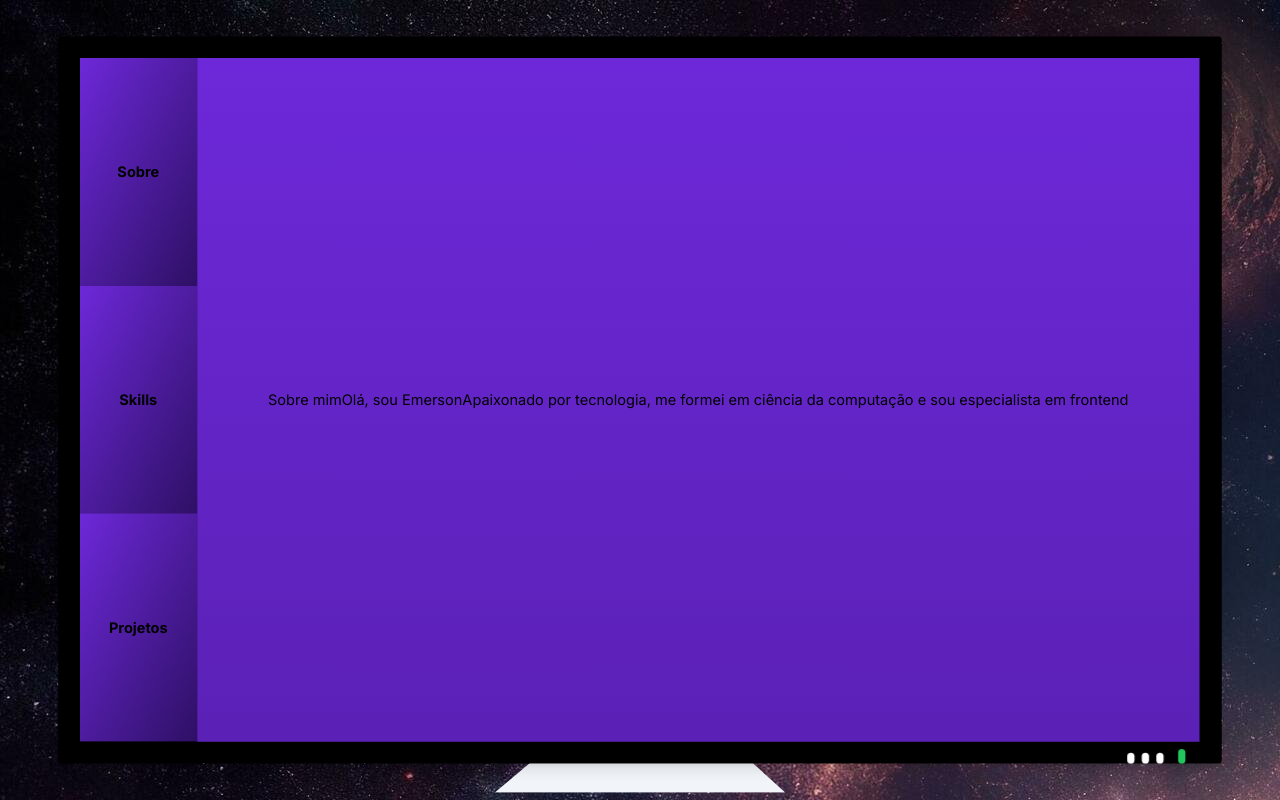
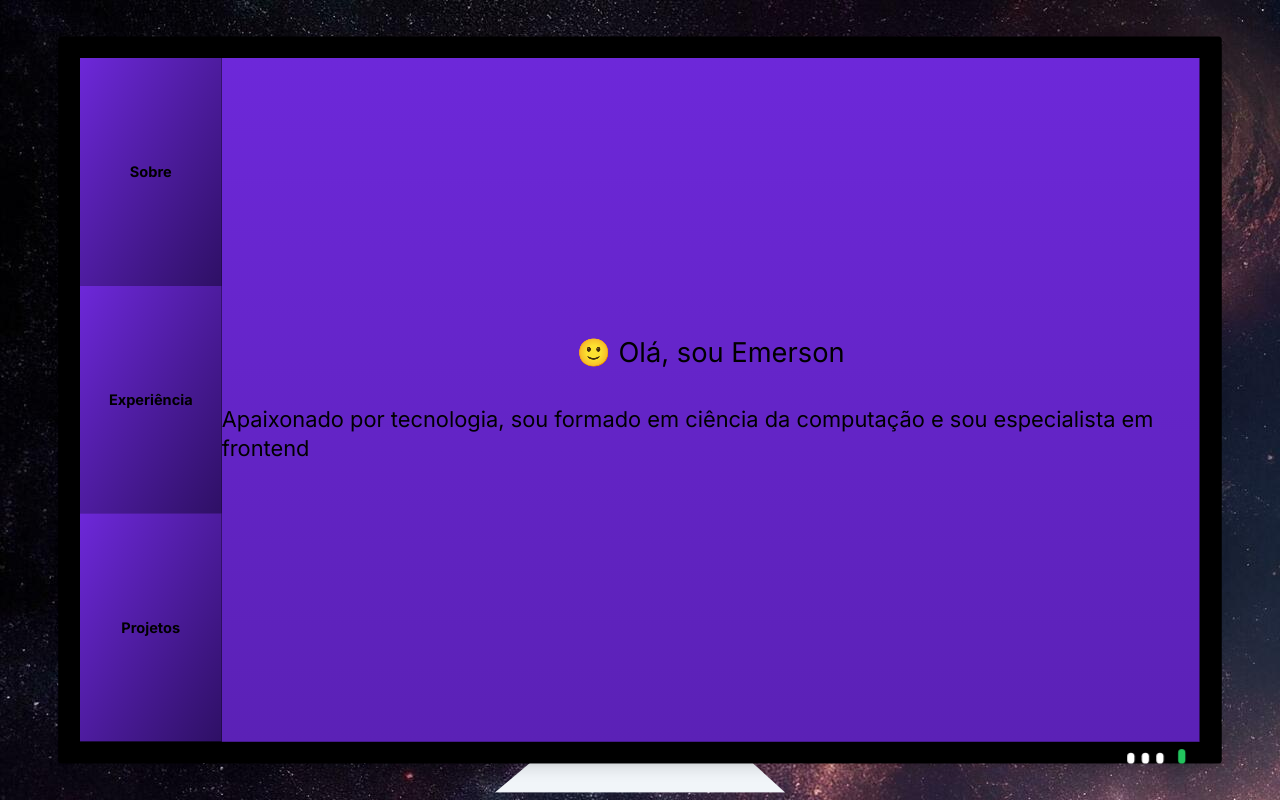
Before and after one commit to emersonpisoni/portfolio, a Next.js app: page / in a window 1280 px wide. Built offline with nearby package versions, Linux system fonts and the light colour scheme.

Commit message:
feat: add experience section

```diff
--- a/app/layout.tsx
+++ b/app/layout.tsx
@@ -1,5 +1,5 @@
 import type { Metadata } from 'next'
-import { Inter } from 'next/font/google'
+import { Inter, Roboto_Mono } from 'next/font/google'
 import './globals.css'
 
 const inter = Inter({ subsets: ['latin'] })
@@ -9,13 +9,19 @@ export const metadata: Metadata = {
   description: 'Generated by create next app',
 }
 
+const robotoMono = Roboto_Mono({
+  subsets: ['latin'],
+  display: 'swap',
+  variable: '--font-roboto-mono'
+})
+
 export default function RootLayout({
   children,
 }: {
   children: React.ReactNode
 }) {
   return (
-    <html lang="en">
+    <html lang="en" className={`${robotoMono.className}`}>
       <body className={inter.className}>{children}</body>
     </html>
   )
--- a/components/computer.component.tsx
+++ b/components/computer.component.tsx
@@ -1,7 +1,7 @@
 import About from "@/sections/about.section";
 import Header from "./header.component";
-import Skills from "@/sections/skills.section";
 import Projects from "@/sections/projects.section";
+import Experience from "@/sections/experience.section";
 
 export default function Computer() {
   return (
@@ -12,7 +12,7 @@ export default function Computer() {
         </div>
         <div className="overflow-auto flex flex-col w-full">
           <About />
-          <Skills />
+          <Experience />
           <Projects />
         </div>
       </div >
--- a/components/header.component.tsx
+++ b/components/header.component.tsx
@@ -5,7 +5,7 @@ export default function Header() {
   return (
     <div className='h-full flex justify-evenly flex-col items-center border-black'>
       <Button id='section-about'>Sobre</Button>
-      <Button id='section-skills'>Skills</Button>
+      <Button id='section-experience'>Experiência</Button>
       <Button id='section-projects'>Projetos</Button>
     </div>
   )
--- a/sections/about.section.tsx
+++ b/sections/about.section.tsx
@@ -2,10 +2,11 @@ import React from 'react'
 
 export default function About() {
   return (
-    <section id='section-about' className='bg-gradient-to-b from-violet-700 to-violet-800 w-full h-[calc(100vh-48px)] flex justify-center items-center'>
-      <h1>Sobre mim</h1>
-      <p>Olá, sou Emerson</p>
-      <p>Apaixonado por tecnologia, me formei em ciência da computação e sou especialista em frontend</p>
+    <section id='section-about' className='bg-gradient-to-b from-violet-700 to-violet-800 w-full h-[calc(100vh-48px)] flex flex-col justify-center items-center'>
+      <h1 className='text-3xl pb-4'>🙂 Olá, sou Emerson</h1><br />
+      <ul className="list-disc">
+        <li className='text-2xl'>Apaixonado por tecnologia, sou formado em ciência da computação e sou especialista em frontend</li>
+      </ul>
     </section>
   )
 }
--- /dev/null
+++ b/sections/experience.section.tsx
@@ -0,0 +1,9 @@
+import React from 'react'
+
+export default function Experience() {
+  return (
+    <section id='section-experience' className='bg-gradient-to-b from-violet-800 to-violet-900 w-full h-[calc(100vh-48px)] flex justify-center items-center'>
+
+    </section>
+  )
+}
--- a/sections/skills.section.tsx
+++ /dev/null
@@ -1,9 +0,0 @@
-import React from 'react'
-
-export default function Skills() {
-  return (
-    <section id='section-skills' className='bg-gradient-to-b from-violet-800 to-violet-900 w-full h-[calc(100vh-48px)] flex justify-center items-center'>
-      Skills
-    </section>
-  )
-}
--- a/tailwind.config.ts
+++ b/tailwind.config.ts
@@ -9,6 +9,9 @@ const config: Config = {
   ],
   theme: {
     extend: {
+      fontFamily: {
+        mono: ["var(--font-roboto-mono)"],
+      },
       backgroundImage: {
         'gradient-radial': 'radial-gradient(var(--tw-gradient-stops))',
         'gradient-conic':
```
